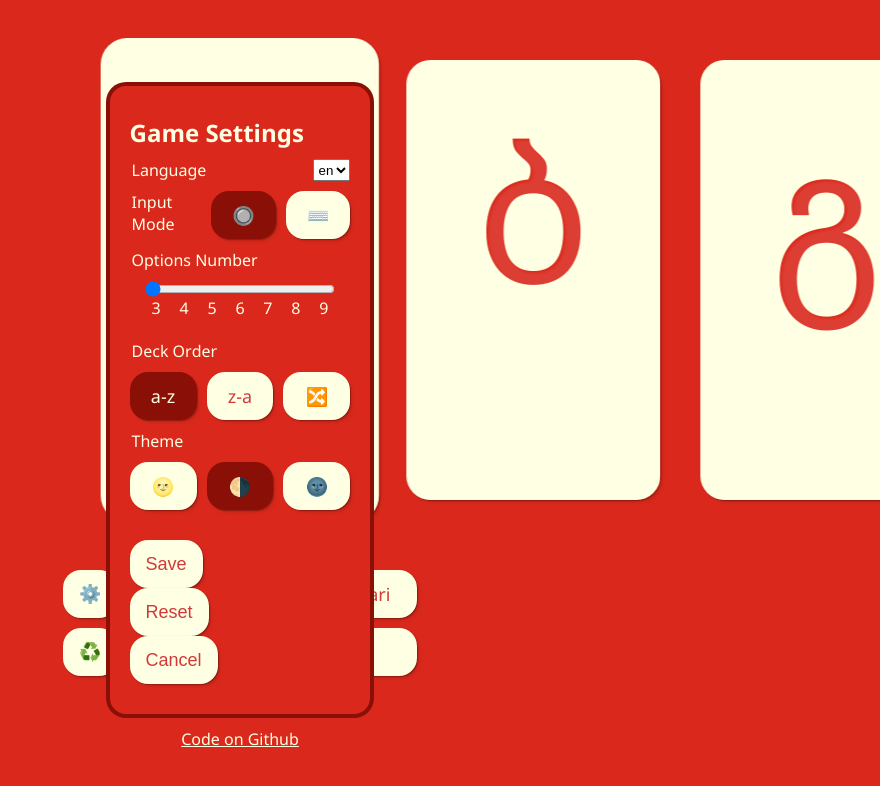
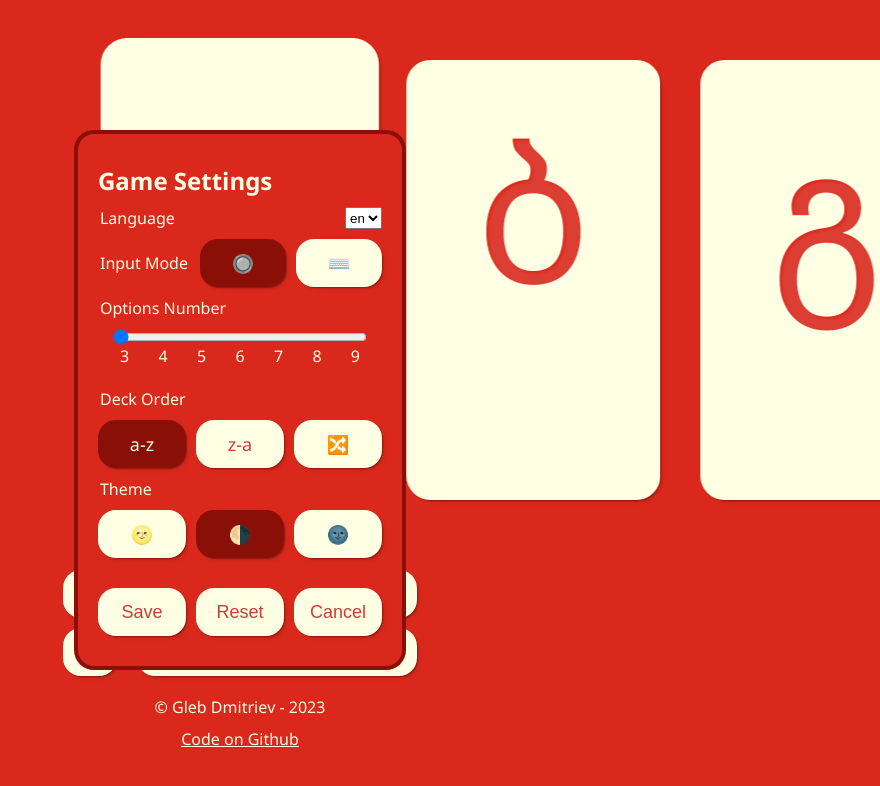
Before and after one commit to woodrunsdeep/kartuli-anbani, a React (Vite) app: page / in a window 1280 px wide. Both pictures are taken after a click on the button "⚙️". Shown: the top 786 px of the page, without its empty margins (400-1280 px from the left). Built offline with nearby package versions, Linux system fonts and the light colour scheme.

Commit message:
feat(styles): use elements and mods

```diff
--- a/src/components/Settings/Settings.jsx
+++ b/src/components/Settings/Settings.jsx
@@ -38,7 +38,7 @@ function Settings() {
       <h2 className="form__title">Game Settings</h2>
       <fieldset>
         <div className="form__options">
-          <legend>Language</legend>
+          <legend className="form__legend">Language</legend>
           <select name="language" id="language" defaultValue={language}>
             {languages.map((l) => (
               <option value={l} key={l}>{l}</option>
@@ -47,8 +47,8 @@ function Settings() {
         </div>
       </fieldset>
       <fieldset>
-        <div className="form__options">
-          <legend>Input Mode</legend>
+        <div className="form__options form__options--row">
+          <legend className="form__legend">Input Mode</legend>
           {Object.values(inputModes).map((mode) => (
             <FormRadio
               value={mode.type}
@@ -63,7 +63,7 @@ function Settings() {
         </div>
       </fieldset>
       <fieldset className="form__radio-options" disabled={inputMode === 'text' ? true : null}>
-        <legend>Options Number</legend>
+        <legend className="form__legend">Options Number</legend>
         <FormRange
           min={inputModes.radio.min}
           max={inputModes.radio.max}
@@ -74,7 +74,7 @@ function Settings() {
       </fieldset>
       <fieldset className="form__setting">
         <div className="form__options form__options--column">
-          <legend>Deck Order</legend>
+          <legend className="form__legend">Deck Order</legend>
           <div className="form__set">
             {Object.values(deckOrderOptions).map((option) => (
               <FormRadio
@@ -91,7 +91,7 @@ function Settings() {
       </fieldset>
       <fieldset className="form__setting">
         <div className="form__options form__options--column">
-          <legend>Theme</legend>
+          <legend className="form__legend">Theme</legend>
           <div className="form__set">
             {Object.values(themes).map((option) => (
               <FormRadio
@@ -106,7 +106,7 @@ function Settings() {
           </div>
         </div>
       </fieldset>
-      <div className="form__actions">
+      <div className="form__actions form__set">
         <Button type="submit">Save</Button>
         <Button type="reset">Reset</Button>
         <Button onClick={() => dispatch(setVisibility(false))}>Cancel</Button>
```
